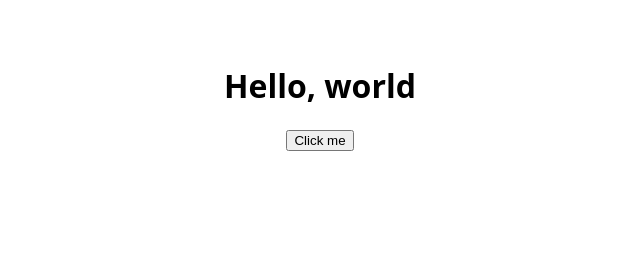
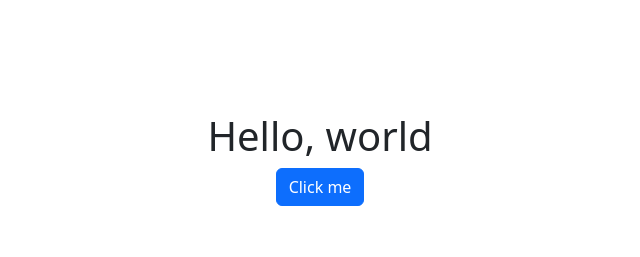
Before and after one commit to kielcadiz/my-vanilla-node-app, a website: page src/index.html in a window 1280 px wide. Shown: the whole page, without its empty margins (320-960 px from the left). Drawn offline with nearby package versions, Linux system fonts and the light colour scheme.

Commit message:
added bootstrap

```diff
--- a/package.json
+++ b/package.json
@@ -12,6 +12,8 @@
   "author": "",
   "license": "ISC",
   "dependencies": {
+    "bootstrap": "^5.3.8",
+    "bootstrap-icons": "^1.13.2",
     "express": "^5.3.0"
   }
 }
--- a/src/index.html
+++ b/src/index.html
@@ -4,11 +4,16 @@
   <meta charset="UTF-8">
   <meta name="viewport" content="width=device-width, initial-scale=1">
   <title>My App</title>
+  <link rel="stylesheet" href="/bootstrap/css/bootstrap.min.css">
   <link rel="stylesheet" href="style.css">
 </head>
 <body>
-  <h1>Hello, world</h1>
-  <button id="btn">Click me</button>
-  <script src="script.js"></script>
-</body>
+	<div class="container py-5 text-center">
+	  <h1>Hello, world</h1>
+	  <button id="btn" class="btn btn-primary">Click me</button>
+	</div>
+
+	<script src="/bootstrap/js/bootstrap.bundle.min.js"></script>
+	<script src="script.js"></script>
+  </body>
 </html>
```
Also changed, not shown: server.js (+5 -4 lines), 1 other file.
